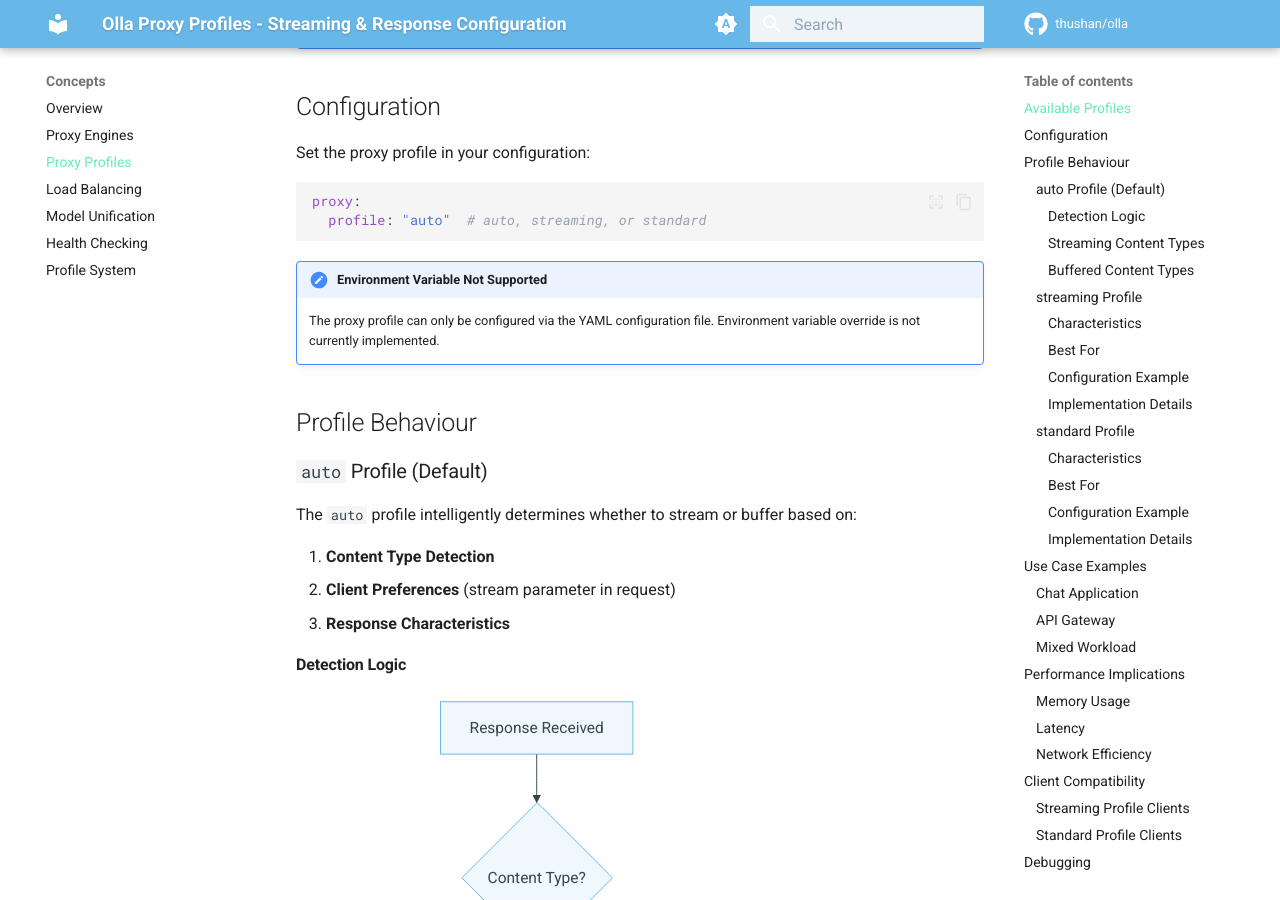
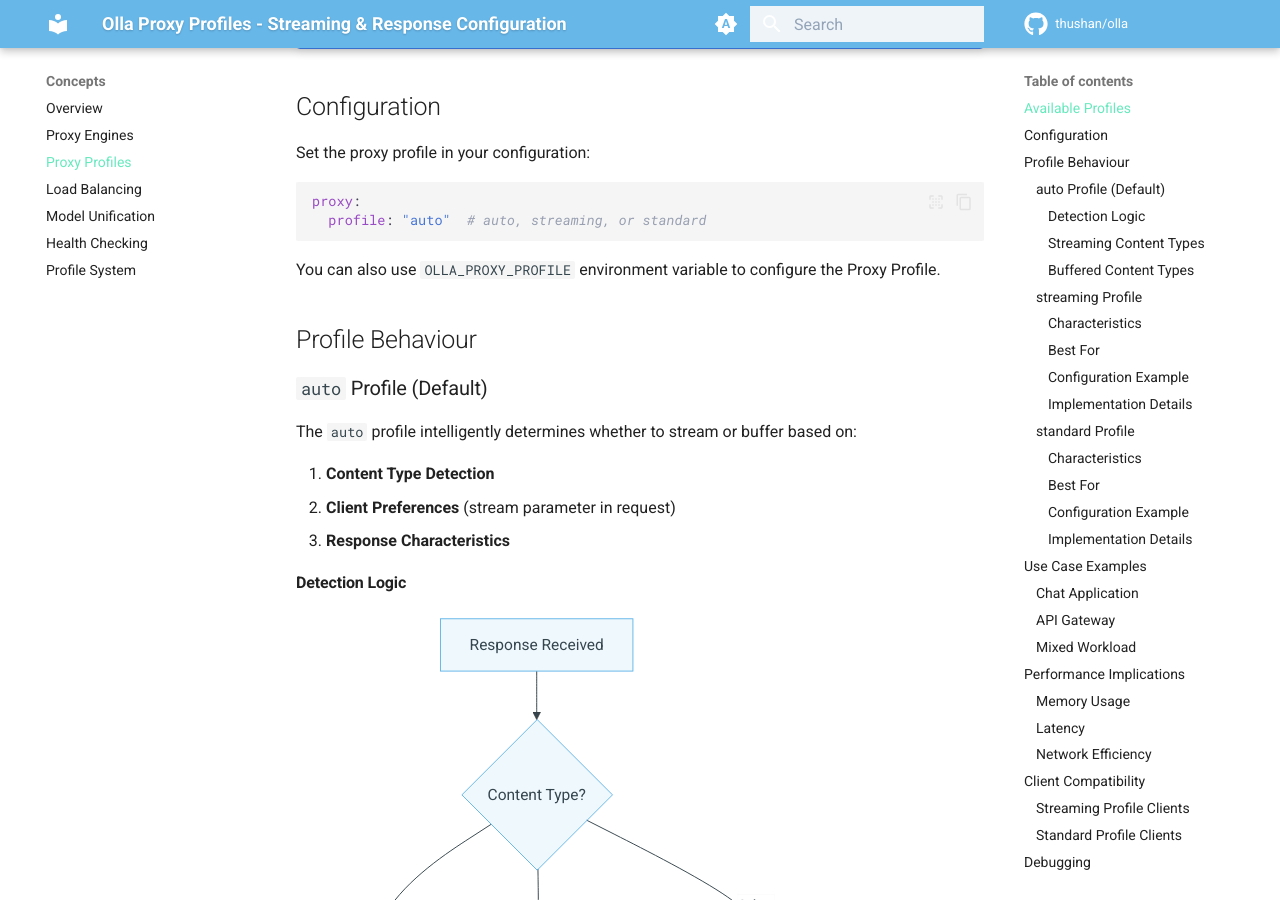
Before and after one commit to leo-3889/olla, an MkDocs documentation site: the page built from docs/content/concepts/proxy-profiles.md, in a window 1280 px wide and 900 px high, scrolled down 968 px. Built offline with MkDocs 1.6.1 and Material for MkDocs 9.7.7, drawn with Linux system fonts in a browser that asks for light colours; emoji names are drawn with the system emoji font; comment, search, counter and statistics services are not loaded.

Commit message:
update docs for OLLA_PROXY_PROFILE

````diff
--- a/docs/content/concepts/proxy-profiles.md
+++ b/docs/content/concepts/proxy-profiles.md
@@ -43,8 +43,8 @@
   profile: "auto"  # auto, streaming, or standard
 ```
 
-!!! note "Environment Variable Not Supported"
-    The proxy profile can only be configured via the YAML configuration file. Environment variable override is not currently implemented.
+You can also use `OLLA_PROXY_PROFILE` environment variable to configure the Proxy Profile.
+
 
 ## Profile Behaviour
 
````
Also changed, not shown: docs/content/configuration/reference.md (+1 -0 lines).
